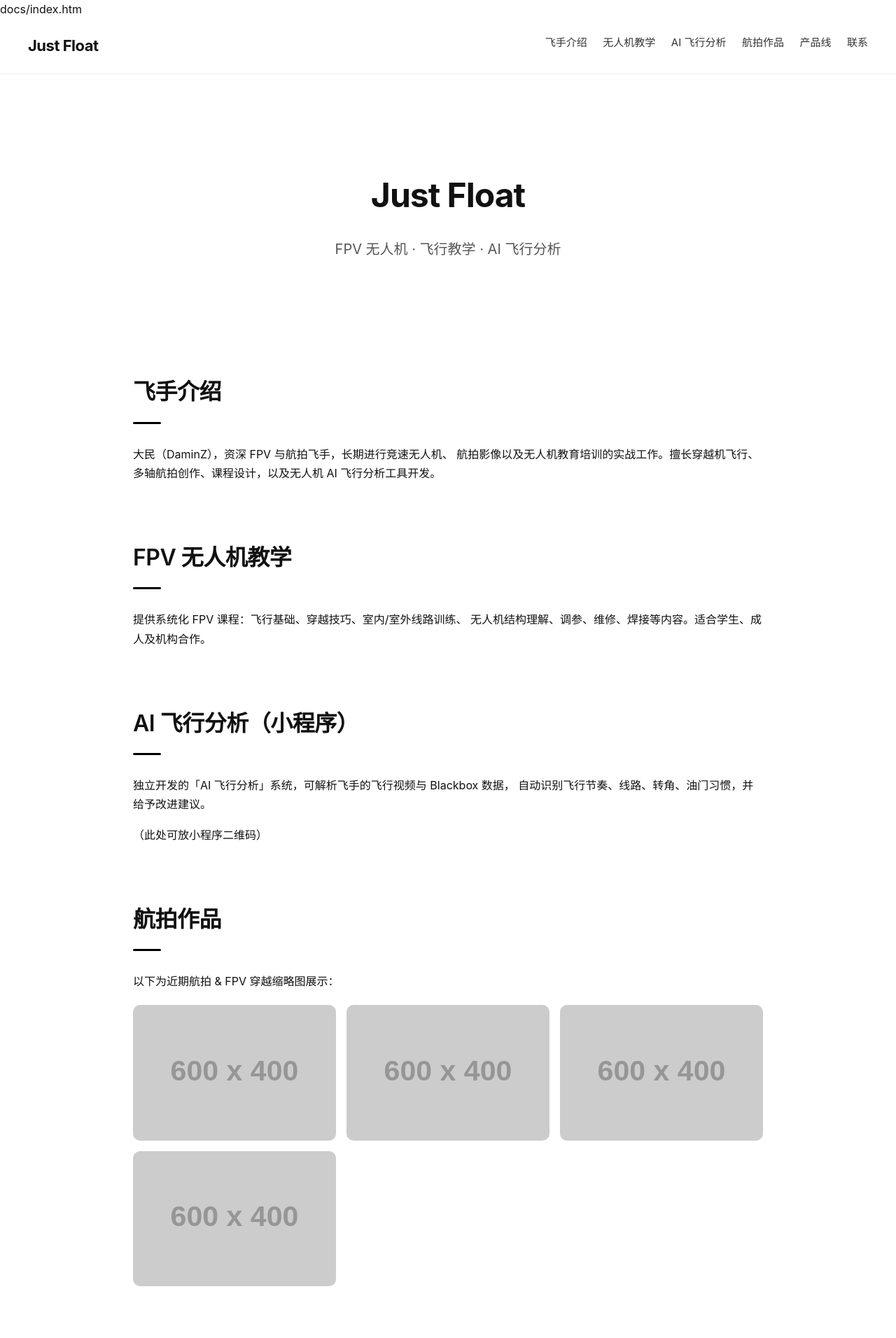
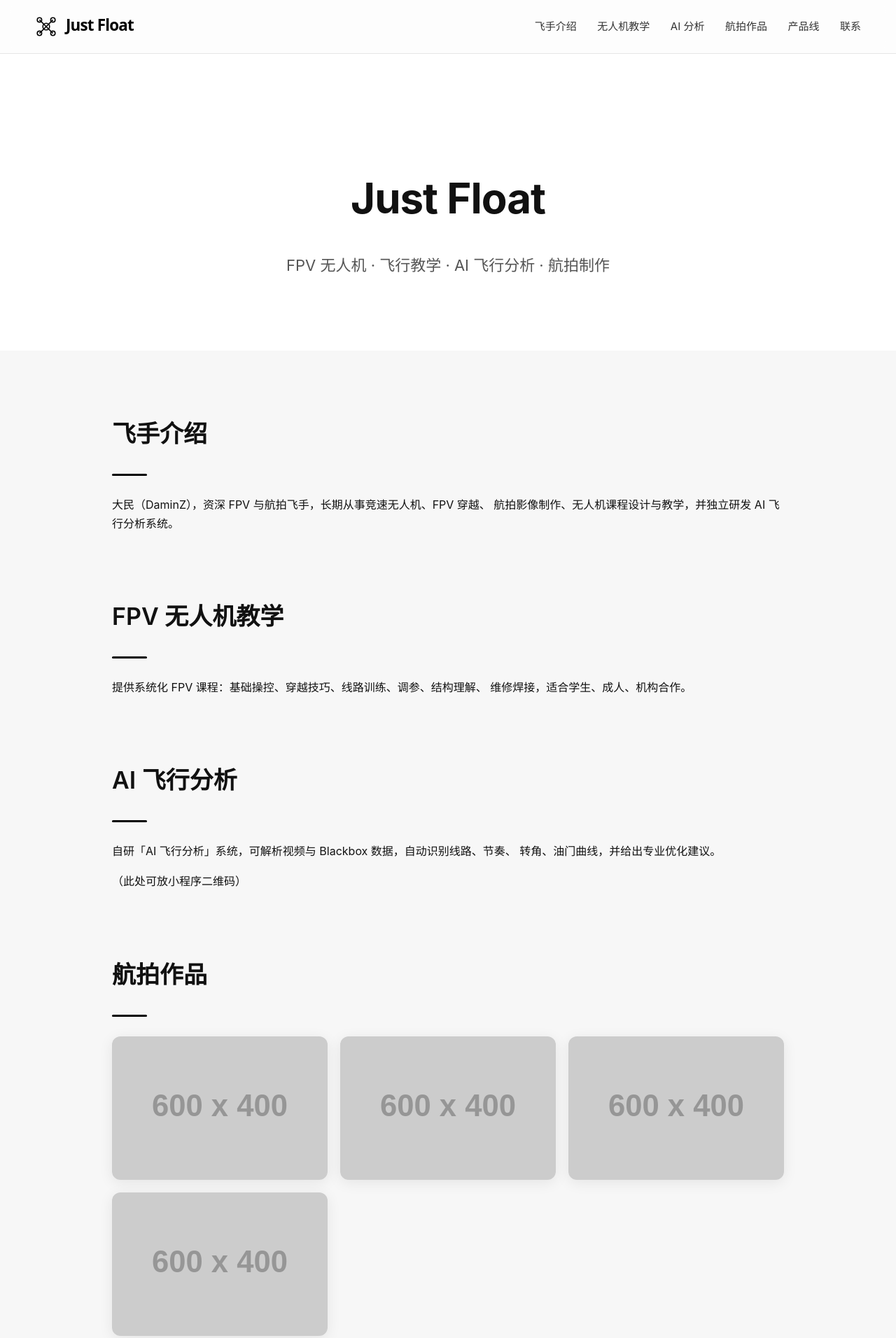
Before and after one commit to Minzint-Z/FPV-Index, a plain HTML site: page docs/index.html in a window 1280 px wide. Shown: the top 1912 px of the page at 70% size. Drawn offline with Linux system fonts and the light colour scheme; placeholder pictures from the web are drawn by us.

Commit message:
Update index.html

```diff
--- a/docs/index.html
+++ b/docs/index.html
@@ -1,222 +1,210 @@
-docs/index.htm<!DOCTYPE html>
+<!DOCTYPE html>
 <html lang="zh-CN">
 <head>
   <meta charset="UTF-8" />
-  <meta name="viewport" content="width=device-width, initial-scale=1.0" />
+  <meta name="viewport" content="width=device-width, initial-scale=1" />
   <title>Just Float • FPV 无人机工作室</title>
 
   <style>
     body {
       margin: 0;
-      font-family: -apple-system, BlinkMacSystemFont, "Segoe UI", Roboto,
-        Oxygen, Ubuntu, Cantarell, "Open Sans", "Helvetica Neue", sans-serif;
-      background: #ffffff;
+      font-family: -apple-system, BlinkMacSystemFont, "Segoe UI", Roboto, sans-serif;
+      background: #f7f7f7;
       color: #111;
       line-height: 1.7;
     }
 
-    /* 顶部导航 */
+    /* 导航 */
     nav {
       display: flex;
       justify-content: space-between;
-      padding: 20px 40px;
+      align-items: center;
+      padding: 18px 50px;
       position: sticky;
       top: 0;
-      background: rgba(255,255,255,0.85);
-      backdrop-filter: blur(6px);
-      border-bottom: 1px solid #eee;
+      background: rgba(255,255,255,0.75);
+      backdrop-filter: blur(10px);
+      border-bottom: 1px solid #e6e6e6;
     }
 
-    nav .logo {
-      font-size: 22px;
-      font-weight: 700;
-      letter-spacing: -0.5px;
+    nav img {
+      height: 40px;
     }
 
     nav a {
-      margin-left: 18px;
+      margin-left: 25px;
+      font-size: 15px;
       text-decoration: none;
       color: #333;
-      font-size: 15px;
     }
 
-    nav a:hover {
-      color: #000;
+    nav a:hover { color: #000; }
+
+    /* Hero 区域 */
+    .hero {
+      text-align: center;
+      padding: 120px 20px 80px;
+      background: white;
     }
 
-    /* 主视觉 */
-    header {
-      text-align: center;
-      padding: 100px 20px 60px;
+    .hero h1 {
+      font-size: 60px;
+      font-weight: 700;
+      margin-bottom: 20px;
+      letter-spacing: -1px;
+      animation: float 4s ease-in-out infinite;
     }
 
-    header h1 {
-      font-size: 48px;
-      font-weight: 700;
-      margin-bottom: 10px;
-      letter-spacing: -1px;
+    @keyframes float {
+      0% { transform: translateY(0); }
+      50% { transform: translateY(-10px); }
+      100% { transform: translateY(0); }
     }
 
-    header p {
-      font-size: 20px;
+    .hero p {
+      font-size: 22px;
       color: #555;
     }
 
     /* 内容区 */
     section {
-      max-width: 900px;
-      margin: 80px auto;
+      max-width: 960px;
+      margin: 90px auto;
       padding: 0 20px;
     }
 
     h2 {
-      font-size: 32px;
-      margin-bottom: 15px;
+      font-size: 34px;
       font-weight: 600;
-      letter-spacing: -0.5px;
     }
 
     .line {
-      width: 40px;
+      width: 50px;
       height: 3px;
-      margin: 15px 0 30px;
-      background: black;
-      border-radius: 5px;
+      background: #000;
+      margin: 12px 0 28px;
+      border-radius: 4px;
     }
 
-    /* 图片展示 */
+    /* 作品展示 */
     .gallery {
       display: grid;
-      grid-template-columns: repeat(auto-fill, minmax(250px, 1fr));
-      gap: 15px;
-      margin-top: 20px;
+      grid-template-columns: repeat(auto-fill, minmax(260px, 1fr));
+      gap: 18px;
+      margin-top: 25px;
     }
 
     .gallery img {
       width: 100%;
-      border-radius: 10px;
-      object-fit: cover;
+      border-radius: 12px;
+      box-shadow: 0 4px 20px rgba(0,0,0,0.08);
     }
 
-    /* 联系方式 */
+    /* 联系卡片 */
     .contact-box {
-      margin-top: 20px;
-      padding: 20px;
-      border-radius: 10px;
+      padding: 25px;
+      background: #ffffff;
+      border-radius: 12px;
       border: 1px solid #eee;
-      background: #fafafa;
+      box-shadow: 0 4px 20px rgba(0,0,0,0.03);
     }
 
-    /* 页脚 */
     footer {
       text-align: center;
-      padding: 50px 20px;
-      margin-top: 100px;
-      color: #888;
+      padding: 70px 20px 40px;
+      color: #777;
       font-size: 14px;
-    }
-
-    @media (max-width: 600px) {
-      header h1 {
-        font-size: 34px;
-      }
     }
   </style>
 </head>
 
 <body>
 
-  <!-- 导航栏 -->
+  <!-- 导航 -->
   <nav>
-    <div class="logo">Just Float</div>
+    <img src="logo.svg" alt="logo" />
     <div>
       <a href="#pilot">飞手介绍</a>
       <a href="#teaching">无人机教学</a>
-      <a href="#ai">AI 飞行分析</a>
+      <a href="#ai">AI 分析</a>
       <a href="#works">航拍作品</a>
       <a href="#products">产品线</a>
       <a href="#contact">联系</a>
     </div>
   </nav>
 
-  <!-- 主视觉区 -->
-  <header>
+  <!-- Hero -->
+  <div class="hero">
     <h1>Just Float</h1>
-    <p>FPV 无人机 · 飞行教学 · AI 飞行分析</p>
-  </header>
+    <p>FPV 无人机 · 飞行教学 · AI 飞行分析 · 航拍制作</p>
+  </div>
 
-  <!-- 飞手介绍 -->
+  <!-- 飞手 -->
   <section id="pilot">
     <h2>飞手介绍</h2>
     <div class="line"></div>
     <p>
-      大民（DaminZ），资深 FPV 与航拍飞手，长期进行竞速无人机、
-      航拍影像以及无人机教育培训的实战工作。擅长穿越机飞行、
-      多轴航拍创作、课程设计，以及无人机 AI 飞行分析工具开发。
+      大民（DaminZ），资深 FPV 与航拍飞手，长期从事竞速无人机、FPV 穿越、
+      航拍影像制作、无人机课程设计与教学，并独立研发 AI 飞行分析系统。
     </p>
   </section>
 
-  <!-- FPV 无人机教学 -->
+  <!-- 教学 -->
   <section id="teaching">
     <h2>FPV 无人机教学</h2>
     <div class="line"></div>
     <p>
-      提供系统化 FPV 课程：飞行基础、穿越技巧、室内/室外线路训练、
-      无人机结构理解、调参、维修、焊接等内容。适合学生、成人及机构合作。
+      提供系统化 FPV 课程：基础操控、穿越技巧、线路训练、调参、结构理解、
+      维修焊接，适合学生、成人、机构合作。
     </p>
   </section>
 
-  <!-- AI 飞行分析 -->
+  <!-- AI -->
   <section id="ai">
-    <h2>AI 飞行分析（小程序）</h2>
+    <h2>AI 飞行分析</h2>
     <div class="line"></div>
     <p>
-      独立开发的「AI 飞行分析」系统，可解析飞手的飞行视频与 Blackbox 数据，
-      自动识别飞行节奏、线路、转角、油门习惯，并给予改进建议。
+      自研「AI 飞行分析」系统，可解析视频与 Blackbox 数据，自动识别线路、节奏、
+      转角、油门曲线，并给出专业优化建议。
     </p>
     <p>（此处可放小程序二维码）</p>
   </section>
 
-  <!-- 航拍作品 -->
+  <!-- 作品展示 -->
   <section id="works">
     <h2>航拍作品</h2>
     <div class="line"></div>
-    <p>以下为近期航拍 & FPV 穿越缩略图展示：</p>
-
     <div class="gallery">
-      <img src="https://placehold.co/600x400?text=Work+1" />
-      <img src="https://placehold.co/600x400?text=Work+2" />
-      <img src="https://placehold.co/600x400?text=Work+3" />
-      <img src="https://placehold.co/600x400?text=Work+4" />
+      <img src="https://placehold.co/600x400?text=FPV+Shot+1">
+      <img src="https://placehold.co/600x400?text=FPV+Shot+2">
+      <img src="https://placehold.co/600x400?text=FPV+Shot+3">
+      <img src="https://placehold.co/600x400?text=FPV+Shot+4">
     </div>
   </section>
 
-  <!-- 产品线 -->
+  <!-- 产品 -->
   <section id="products">
     <h2>产品线</h2>
     <div class="line"></div>
     <p>
-      自研设备：室内 80mm 穿越机、小朋友教学机、5 寸竞速机架、
-      AI Coach 工具、机架配件、落地脚垫、保护件等。
+      自研：室内 80mm FPV 教学机、儿童穿越机、5 寸竞速机架、AI Coach 工具、
+      机架件、保护件等。
     </p>
-    <p>（未来可加入购买链接 / 小商店跳转）</p>
   </section>
 
-  <!-- 联系方式 -->
+  <!-- 联系 -->
   <section id="contact">
     <h2>联系方式</h2>
     <div class="line"></div>
-    <p>欢迎联系合作或课程咨询：</p>
 
     <div class="contact-box">
-      <p><strong>微信：</strong>（二维码占位）</p>
-      <p><strong>邮箱：</strong> your@email.com</p>
+      <p><strong>微信：</strong>（二维码）</p>
+      <p><strong>邮箱：</strong>your@email.com</p>
     </div>
   </section>
 
   <footer>
     © Just Float FPV Working Studio
   </footer>
-
 </body>
 </html>
```
